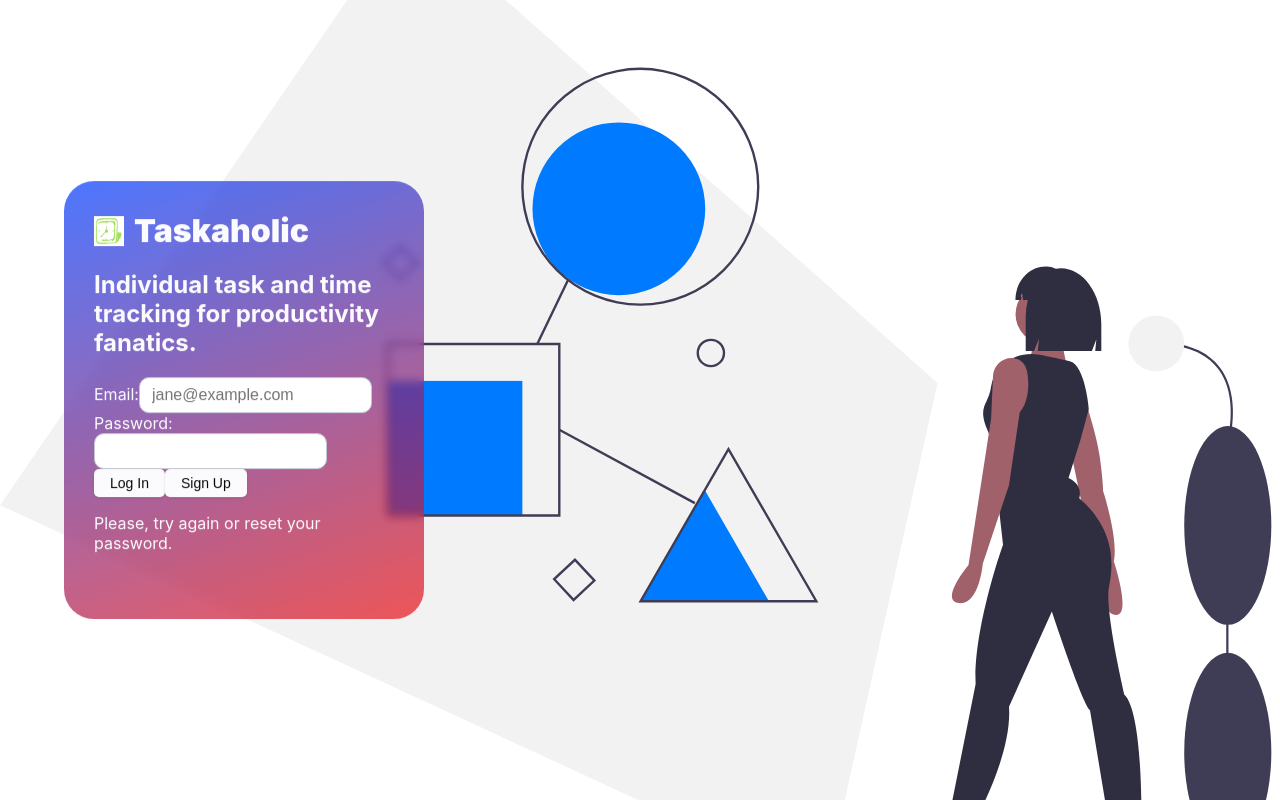
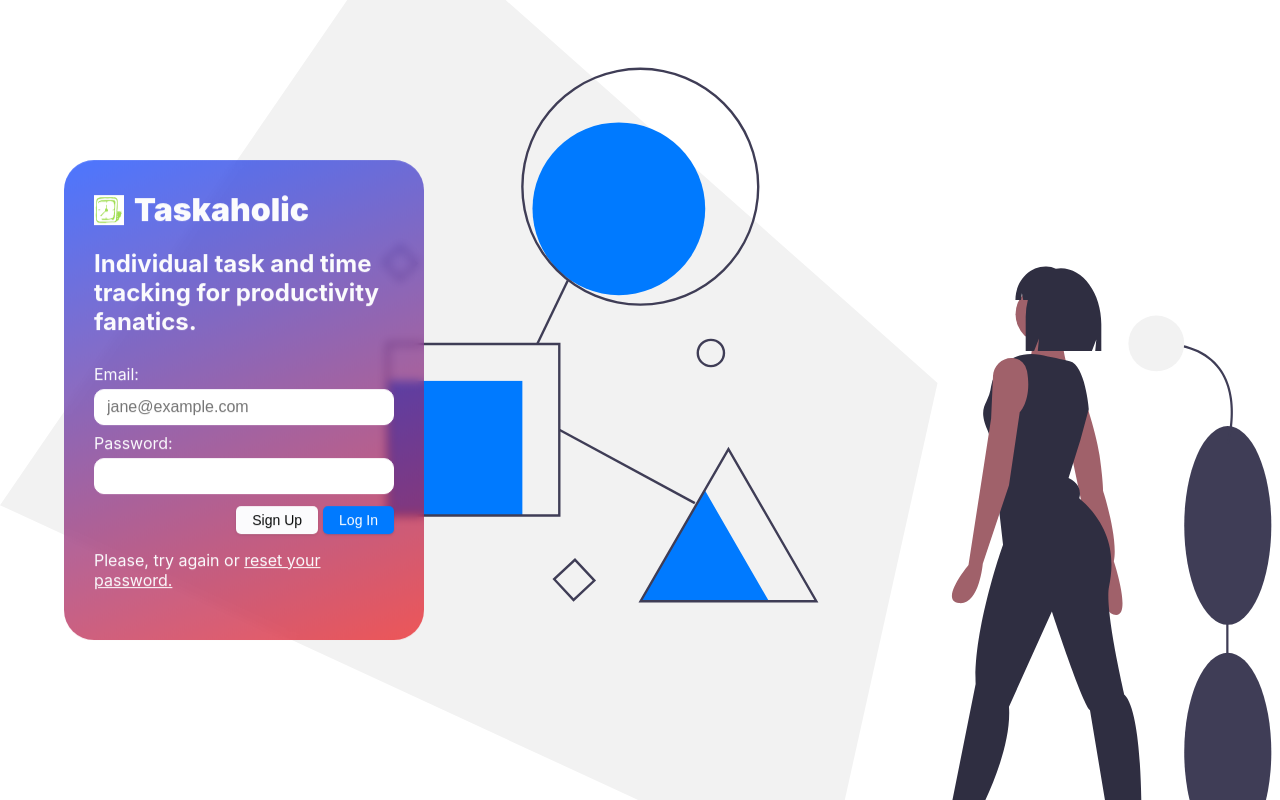
Before and after one commit to danielcurtis/taskaholic, a React (Create React App) app in the folder frontend/: page / in a window 1280 px wide. Both pictures are taken after a click on the button "Log In". Built offline with nearby package versions, Linux system fonts and the light colour scheme; no server answers; a web font is replaced by a local one.

Commit message:
Removed old classes and console messages

```diff
--- a/frontend/src/components/auth/Login.js
+++ b/frontend/src/components/auth/Login.js
@@ -11,9 +11,6 @@
 	const [btn, setBtn] = useState('Log In');
 	const [err, setErr] = useState(null);
 
-	const inputClass =
-		'bg-white focus:outline-none focus:shadow-outline border border-gray-300 rounded-lg py-2 px-4 block w-full appearance-none leading-normal mb-2 mt-1';
-
 	const handleReset = async () => {
 		try {
 			await axios.post('/api/v1/auth/forgotpassword', {
@@ -22,7 +19,7 @@
 
 			setErr(<p>Please, check your email for reset instructions.</p>);
 		} catch (err) {
-			console.log(`ResetPwd err ${err}`);
+			console.log(`Reset password error ${err}`);
 			setErr(<p>Error: Please, check your email address.</p>);
 		}
 	};
@@ -34,33 +31,37 @@
 		setErr(
 			<p>
 				Please, try again or{' '}
-				<span onClick={handleReset}>reset your password.</span>
+				<span className="Auth-form-link" onClick={handleReset}>
+					reset your password.
+				</span>
 			</p>
 		);
 	};
 
 	return (
-		<div>
+		<div className="Auth-form">
 			<label>Email:</label>
 			<input
-				className={inputClass}
 				type="email"
 				placeholder="jane@example.com"
+				required={true}
 				onChange={(e) => {
 					setEmail(e.target.value);
 				}}
 			/>
 			<label>Password:</label>
 			<input
-				className={inputClass}
 				type="password"
+				required={true}
 				onChange={(e) => {
 					setPassword(e.target.value);
 				}}
 			/>
 			<div>
-				<button onClick={() => handleLogin()}>{btn}</button>
 				<button onClick={() => setToggle(!toggle)}>Sign Up</button>
+				<button className="Auth-form-btn" onClick={() => handleLogin()}>
+					{btn}
+				</button>
 			</div>
 			{err}
 		</div>
--- a/frontend/src/components/menu/Menu.js
+++ b/frontend/src/components/menu/Menu.js
@@ -39,14 +39,11 @@
 		setActive(i);
 	};
 
-	console.log(active);
-
 	return (
 		<div className="Menu">
 			<Brand />
 			<ul>
 				{listData.map((el, i) => {
-					console.log();
 					return (
 						<li
 							key={i}
--- a/frontend/src/components/settings/Settings.js
+++ b/frontend/src/components/settings/Settings.js
@@ -21,18 +21,33 @@
 		getMe();
 	}, []);
 
-	console.log(user);
-
 	return (
 		<div className="Settings">
 			<h1>Settings</h1>
-			<button onClick={logout}>Log out</button>
+			<p>
+				As a Beta user, you drive the Taskaholic product. Contact us for support
+				or suggestions.
+			</p>
+			<button className="blue-btn" onClick={logout}>
+				Log out
+			</button>
+			<a href="mailto:support@taskaholic.com">
+				<button>Email Us</button>
+			</a>
 			{loading ? null : (
 				<div>
 					<Password user={user} />
 					<Details user={user} />
 				</div>
 			)}
+			<p>
+				<a
+					href="https://docs.google.com/document/d/1h6rzrxmi0X2RLjMRX1IEB1U0orxDM7u8tvg86InHD1k/edit?usp=sharing"
+					target="_blank"
+					rel="noopener noreferrer">
+					Terms of Service & Privacy Policy
+				</a>
+			</p>
 		</div>
 	);
 }
--- a/frontend/src/components/settings/children/Details.js
+++ b/frontend/src/components/settings/children/Details.js
@@ -6,7 +6,7 @@
 function Details({ user }) {
 	const [email, setEmail] = useState(user.email);
 	const [name, setName] = useState(user.name);
-	const [msg, setMsg] = useState('');
+	const [msg, setMsg] = useState(<p></p>);
 
 	const handleSubmit = async (e) => {
 		e.preventDefault();
@@ -16,10 +16,14 @@
 				email: email,
 				name: name,
 			});
-			setMsg('Details updated!');
+			setMsg(<p style={{ color: '#007aff' }}>Details updated!</p>);
 		} catch (error) {
-			console.log(`Create task error: ${error.message}`);
-			setMsg('Uh oh... please check your Internet and try again.');
+			console.log(`Update details error: ${error.message}`);
+			setMsg(
+				<p style={{ color: '#ec1416' }}>
+					Uh oh. Check your connection and refresh.
+				</p>
+			);
 		}
 	};
 
@@ -48,10 +52,12 @@
 					}}
 				/>
 
-				<button type="submit">Update</button>
+				<button className="blue-btn" type="submit">
+					Update
+				</button>
 			</form>
 
-			<p>{msg}</p>
+			{msg}
 		</div>
 	);
 }
--- a/frontend/src/components/tags/children/Edit.js
+++ b/frontend/src/components/tags/children/Edit.js
@@ -38,7 +38,7 @@
 			await axios.delete(`/api/v1/tags/${current}`);
 			setToggle('List');
 		} catch (error) {
-			console.log(`Edit tag error: ${error.message}`);
+			console.log(`Delete tag error: ${error.message}`);
 			setErr('Uh oh... please check your Internet and try again.');
 		}
 	};
--- a/frontend/src/components/tasks/children/Edit.js
+++ b/frontend/src/components/tasks/children/Edit.js
@@ -20,8 +20,7 @@
 
 		try {
 			let arr = [...time];
-			arr = arr.filter((el) => el[1] !== 0);
-			console.log(arr);
+			arr = arr.filter((el) => el[1] != 0);
 
 			await axios.put(`/api/v1/tasks/${current}`, {
 				name: name,
@@ -33,7 +32,7 @@
 			setToggle('List');
 		} catch (error) {
 			console.log(`Edit task error: ${error.message}`);
-			setErr('Uh oh... please check your Internet and try again.');
+			setErr('Uh oh. Check your Internet and refresh.');
 		}
 	};
 
@@ -44,8 +43,8 @@
 			await axios.delete(`/api/v1/tasks/${current}`);
 			setToggle('List');
 		} catch (error) {
-			console.log(`Edit task error: ${error.message}`);
-			setErr('Uh oh... please check your Internet and try again.');
+			console.log(`Delete task error: ${error.message}`);
+			setErr('Uh oh. Check your Internet and refresh.');
 		}
 	};
 
@@ -64,7 +63,17 @@
 	const handleDateChange = (date, i) => {
 		let arr = [...time];
 		arr[i] = [date, arr[i][1]];
-		setTime(arr);
+
+		for (let i = 0; i < arr.length - 1; i++) {
+			let oldDate = new Date(arr[i][0]).toDateString();
+			let newDate = new Date(date).toDateString();
+
+			if (oldDate === newDate) {
+				return setErr('Enter a unique date or edit old entry.');
+			}
+		}
+
+		return setTime(arr);
 	};
 
 	return (
@@ -118,7 +127,7 @@
 
 			<button onClick={handleDelete}>Delete</button>
 
-			<p>{err}</p>
+			<p style={{ color: '#ec1416' }}>{err}</p>
 		</div>
 	);
 }
--- a/frontend/src/components/tasks/children/List.js
+++ b/frontend/src/components/tasks/children/List.js
@@ -4,12 +4,9 @@
 
 function List({ setToggle, tasks, setCurrent }) {
 	const handleTaskClick = (id) => {
-		console.log('list id', id);
 		setCurrent(id);
 		setToggle('Edit');
 	};
-
-	console.log('list', tasks);
 
 	if (tasks === undefined) {
 		return <div>Loading...</div>;
```
Also changed, not shown: frontend/src/context/User.js (+4 -4 lines).
